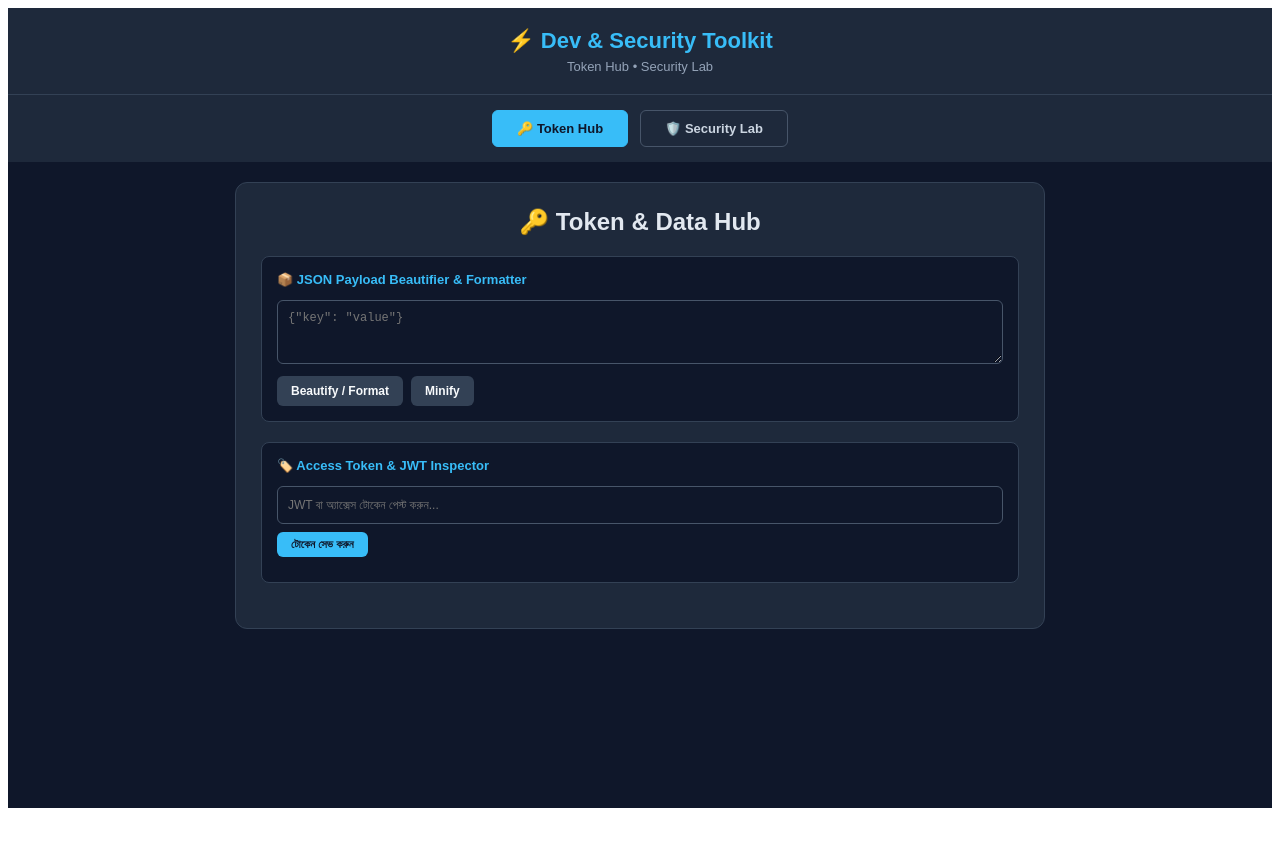
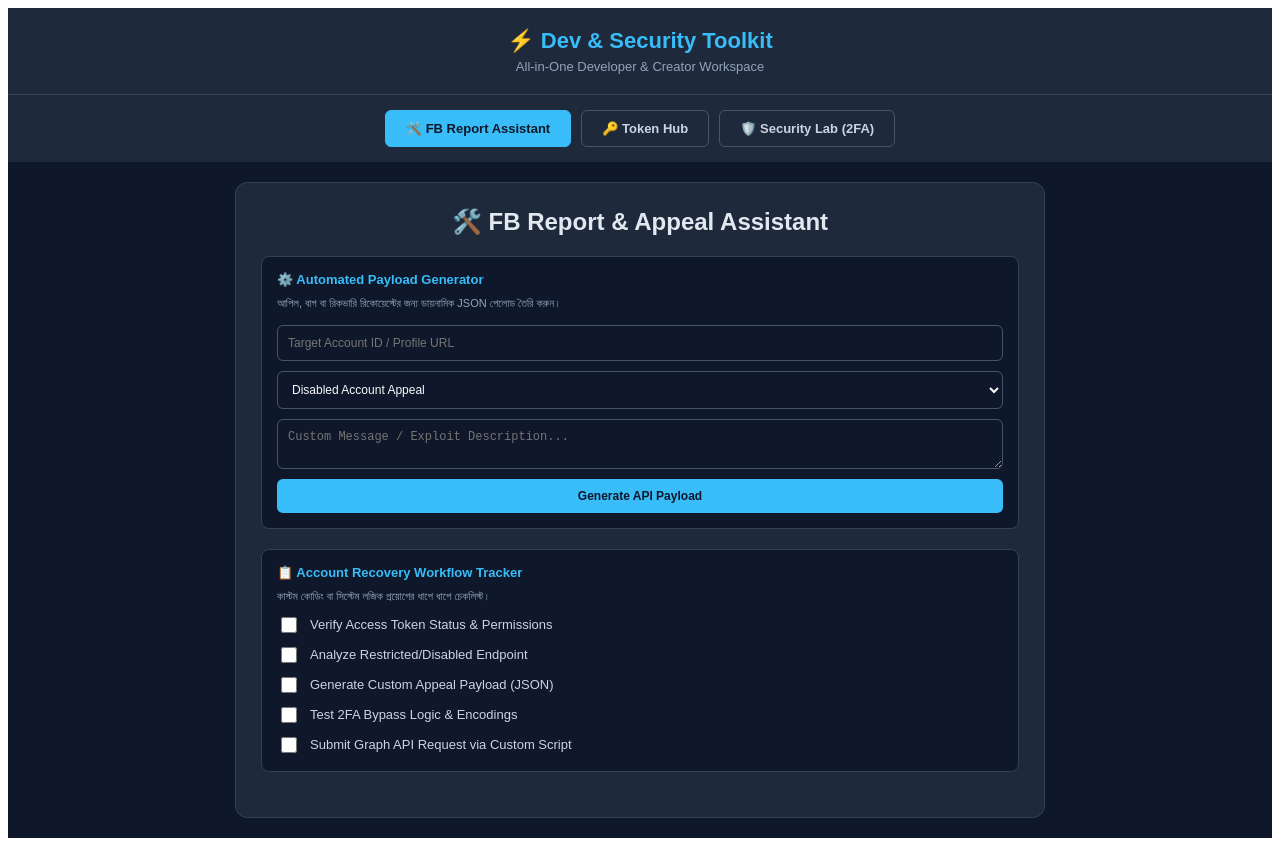
Before and after one commit to ShaikatHasan38/developer-toolkit, a React (Create React App) app: page / in a window 1280 px wide. Before the commit the page ends 816 px from the top, so only its background shows below. Built offline with nearby package versions, Linux system fonts and the light colour scheme.

Commit message:
Update App.tsx

```diff
--- a/src/App.tsx
+++ b/src/App.tsx
@@ -1,24 +1,26 @@
 import React, { useState, useEffect } from "react";
 
 export default function App() {
-  const [tab, setTab] = useState("token");
+  const [tab, setTab] = useState("report");
 
   return (
     <div style={{ fontFamily: "sans-serif", background: "#0f172a", color: "#f8fafc", minHeight: "100vh", display: "flex", flexDirection: "column" }}>
       {/* টপ হেডার */}
       <header style={{ padding: "20px", background: "#1e293b", textAlign: "center", borderBottom: "1px solid #334155" }}>
         <h1 style={{ margin: 0, color: "#38bdf8", fontSize: "22px" }}>⚡ Dev & Security Toolkit</h1>
-        <p style={{ margin: "5px 0 0", fontSize: "13px", color: "#94a3b8" }}>Token Hub • Security Lab</p>
+        <p style={{ margin: "5px 0 0", fontSize: "13px", color: "#94a3b8" }}>All-in-One Developer & Creator Workspace</p>
       </header>
 
       {/* নেভিগেশন মেনু */}
-      <nav style={{ display: "flex", justifyContent: "center", gap: "12px", padding: "15px", background: "#1e293b" }}>
+      <nav style={{ display: "flex", justifyContent: "center", gap: "10px", padding: "15px", background: "#1e293b", flexWrap: "wrap" }}>
+        <button onClick={() => setTab("report")} style={tabStyle(tab === "report")}>🛠️ FB Report Assistant</button>
         <button onClick={() => setTab("token")} style={tabStyle(tab === "token")}>🔑 Token Hub</button>
-        <button onClick={() => setTab("security")} style={tabStyle(tab === "security")}>🛡️ Security Lab</button>
+        <button onClick={() => setTab("security")} style={tabStyle(tab === "security")}>🛡️ Security Lab (2FA)</button>
       </nav>
 
       {/* মূল কন্টেন্ট এরিয়া */}
       <main style={{ padding: "20px", flex: 1, maxWidth: "850px", margin: "0 auto", width: "100%", boxSizing: "border-box" }}>
+        {tab === "report" && <ReportAssistant />}
         {tab === "token" && <TokenHub />}
         {tab === "security" && <SecurityLab />}
       </main>
@@ -27,7 +29,7 @@ export default function App() {
 }
 
 const tabStyle = (active: boolean) => ({
-  padding: "10px 24px",
+  padding: "10px 20px",
   background: active ? "#38bdf8" : "transparent",
   color: active ? "#0f172a" : "#cbd5e1",
   border: active ? "1px solid #38bdf8" : "1px solid #475569",
@@ -37,7 +39,88 @@ const tabStyle = (active: boolean) => ({
   cursor: "pointer",
 });
 
-// --- ১. টোকেন ও ডেটা হাব কম্পোনেন্ট ---
+// --- ১. ফেসবুক রিপোর্ট অ্যাসিস্ট্যান্ট (Payload & Workflow) ---
+function ReportAssistant() {
+  const [targetId, setTargetId] = useState("");
+  const [reportType, setReportType] = useState("disabled_appeal");
+  const [description, setDescription] = useState("");
+  const [generatedPayload, setGeneratedPayload] = useState("");
+
+  const [tasks, setTasks] = useState([
+    { id: 1, text: "Verify Access Token Status & Permissions", done: false },
+    { id: 2, text: "Analyze Restricted/Disabled Endpoint", done: false },
+    { id: 3, text: "Generate Custom Appeal Payload (JSON)", done: false },
+    { id: 4, text: "Test 2FA Bypass Logic & Encodings", done: false },
+    { id: 5, text: "Submit Graph API Request via Custom Script", done: false }
+  ]);
+
+  const handleGenerate = () => {
+    const payload = {
+      target_account_id: targetId,
+      request_category: reportType,
+      appeal_context: description,
+      timestamp: new Date().toISOString(),
+      client_environment: "developer-toolkit-v1",
+      security_flags: {
+        bypass_2fa_loop: true,
+        force_manual_review: true
+      }
+    };
+    setGeneratedPayload(JSON.stringify(payload, null, 2));
+  };
+
+  const toggleTask = (id: number) => {
+    setTasks(tasks.map(t => t.id === id ? { ...t, done: !t.done } : t));
+  };
+
+  return (
+    <div style={card}>
+      <h2 style={{ marginTop: 0, color: "#e2e8f0", textAlign: "center" }}>🛠️ FB Report & Appeal Assistant</h2>
+
+      {/* Auto Payload Generator */}
+      <div style={innerBox}>
+        <h3 style={subTitle}>⚙️ Automated Payload Generator</h3>
+        <p style={{ fontSize: "11px", color: "#94a3b8", marginTop: 0 }}>আপিল, বাগ বা রিকভারি রিকোয়েস্টের জন্য ডায়নামিক JSON পেলোড তৈরি করুন।</p>
+
+        <div style={{ display: "flex", flexDirection: "column", gap: "10px", marginTop: "15px" }}>
+          <input type="text" value={targetId} onChange={(e) => setTargetId(e.target.value)} placeholder="Target Account ID / Profile URL" style={inputStyle} />
+          <select value={reportType} onChange={(e) => setReportType(e.target.value)} style={inputStyle}>
+            <option value="disabled_appeal">Disabled Account Appeal</option>
+            <option value="locked_profile_recovery">Locked Profile Recovery</option>
+            <option value="2fa_loop_bypass">2FA Loop Bypass Request</option>
+            <option value="impersonation_report">Impersonation Takedown</option>
+          </select>
+          <textarea rows={2} value={description} onChange={(e) => setDescription(e.target.value)} placeholder="Custom Message / Exploit Description..." style={textarea} />
+
+          <button onClick={handleGenerate} style={{ ...btn(true), width: "100%", padding: "10px" }}>Generate API Payload</button>
+        </div>
+
+        {generatedPayload && (
+          <div style={{ marginTop: "15px" }}>
+            <textarea rows={6} readOnly value={generatedPayload} style={{ ...textarea, background: "#1e293b", color: "#22c55e", fontFamily: "monospace" }} />
+          </div>
+        )}
+      </div>
+
+      {/* Recovery Workflow Tracker */}
+      <div style={innerBox}>
+        <h3 style={subTitle}>📋 Account Recovery Workflow Tracker</h3>
+        <p style={{ fontSize: "11px", color: "#94a3b8", marginTop: 0 }}>কাস্টম কোডিং বা সিস্টেম লজিক প্রয়োগের ধাপে ধাপে চেকলিস্ট।</p>
+
+        <div style={{ display: "flex", flexDirection: "column", gap: "8px", marginTop: "10px", textAlign: "left" }}>
+          {tasks.map(task => (
+            <label key={task.id} style={{ display: "flex", alignItems: "center", gap: "10px", color: task.done ? "#64748b" : "#cbd5e1", fontSize: "13px", cursor: "pointer", textDecoration: task.done ? "line-through" : "none" }}>
+              <input type="checkbox" checked={task.done} onChange={() => toggleTask(task.id)} style={{ accentColor: "#38bdf8", width: "16px", height: "16px" }} />
+              {task.text}
+            </label>
+          ))}
+        </div>
+      </div>
+    </div>
+  );
+}
+
+// --- ২. টোকেন হাব (Access Token Manager) ---
 function TokenHub() {
   const [jsonIn, setJsonIn] = useState("");
   const [jsonOut, setJsonOut] = useState("");
@@ -74,7 +157,7 @@ function TokenHub() {
     try {
       const parts = t.split(".");
       if (parts.length !== 3) {
-        setTokenData({ error: "এটি স্ট্যান্ডার্ড JWT টোকেন নয় (৩টি অংশ প্রয়োজন)। সাধারণ অ্যাক্সেস টোকেন হতে পারে।" });
+        setTokenData({ error: "এটি স্ট্যান্ডার্ড JWT নয়। এটি ফেসবুক সেশন বা গ্রাফ এপিআই অ্যাক্সেস টোকেন হতে পারে।" });
         return;
       }
       const payload = JSON.parse(decodeURIComponent(escape(atob(parts[1]))));
@@ -94,24 +177,12 @@ function TokenHub() {
 
   return (
     <div style={card}>
-      <h2 style={{ marginTop: 0, color: "#e2e8f0", textAlign: "center" }}>🔑 Token & Data Hub</h2>
-
-      {/* JSON Beautifier */}
-      <div style={innerBox}>
-        <h3 style={subTitle}>📦 JSON Payload Beautifier & Formatter</h3>
-        <textarea rows={3} value={jsonIn} onChange={(e) => setJsonIn(e.target.value)} placeholder='{"key": "value"}' style={textarea} />
-        <div style={{ display: "flex", gap: "8px", marginTop: "8px" }}>
-          <button onClick={() => formatJson(true)} style={btn(false)}>Beautify / Format</button>
-          <button onClick={() => formatJson(false)} style={btn(false)}>Minify</button>
-        </div>
-        {jsonErr && <div style={{ color: "#ef4444", fontSize: "11px", marginTop: "5px" }}>{jsonErr}</div>}
-        {jsonOut && <textarea rows={3} readOnly value={jsonOut} style={{ ...textarea, marginTop: "8px", background: "#1e293b", color: "#38bdf8" }} />}
-      </div>
+      <h2 style={{ marginTop: 0, color: "#e2e8f0", textAlign: "center" }}>🔑 Access Token & Data Hub</h2>
 
       {/* JWT & Access Token Inspector */}
       <div style={innerBox}>
-        <h3 style={subTitle}>🏷️ Access Token & JWT Inspector</h3>
-        <input type="text" value={token} onChange={(e) => decodeJwt(e.target.value)} placeholder="JWT বা অ্যাক্সেস টোকেন পেস্ট করুন..." style={{ ...textarea, height: "38px", marginBottom: "8px" }} />
+        <h3 style={subTitle}>🏷️ Token Validator & Manager</h3>
+        <input type="text" value={token} onChange={(e) => decodeJwt(e.target.value)} placeholder="অ্যাক্সেস টোকেন বা সেশন কি পেস্ট করুন..." style={{ ...inputStyle, marginBottom: "8px" }} />
         <button onClick={saveToken} style={{ ...btn(true), padding: "6px 14px", fontSize: "11px", marginBottom: "10px" }}>টোকেন সেভ করুন</button>
 
         {tokenData && (
@@ -134,11 +205,23 @@ function TokenHub() {
           </div>
         )}
       </div>
+
+      {/* JSON Formatter */}
+      <div style={innerBox}>
+        <h3 style={subTitle}>📦 API Payload Formatter</h3>
+        <textarea rows={3} value={jsonIn} onChange={(e) => setJsonIn(e.target.value)} placeholder='{"data": "raw_response"}' style={textarea} />
+        <div style={{ display: "flex", gap: "8px", marginTop: "8px" }}>
+          <button onClick={() => formatJson(true)} style={btn(false)}>Format</button>
+          <button onClick={() => formatJson(false)} style={btn(false)}>Minify</button>
+        </div>
+        {jsonErr && <div style={{ color: "#ef4444", fontSize: "11px", marginTop: "5px" }}>{jsonErr}</div>}
+        {jsonOut && <textarea rows={3} readOnly value={jsonOut} style={{ ...textarea, marginTop: "8px", background: "#1e293b", color: "#38bdf8" }} />}
+      </div>
     </div>
   );
 }
 
-// --- ২. সিকিউরিটি ল্যাব কম্পোনেন্ট ---
+// --- ৩. সিকিউরিটি ল্যাব (2FA Testing & Encoders) ---
 function SecurityLab() {
   const [inputVal, setInputVal] = useState("");
   const [outputVal, setOutputVal] = useState("");
@@ -158,24 +241,23 @@ function SecurityLab() {
 
   return (
     <div style={card}>
-      <h2 style={{ marginTop: 0, color: "#e2e8f0", textAlign: "center" }}>🛡️ Security Lab & Encoder</h2>
-      <p style={{ color: "#94a3b8", fontSize: "12px", textAlign: "center", marginBottom: "15px" }}>দ্রুত Base64 এবং URL এনকোড/ডিকোড করার টুল।</p>
+      <h2 style={{ marginTop: 0, color: "#e2e8f0", textAlign: "center" }}>🛡️ Security Lab & 2FA Tools</h2>
+      <p style={{ color: "#94a3b8", fontSize: "12px", textAlign: "center", marginBottom: "15px" }}>2FA বাইপাস লজিক টেস্টিং এবং পেলোড এনকোড/ডিকোড করার টুল।</p>
 
       <div style={{ marginBottom: "12px" }}>
-        <label style={{ fontSize: "12px", color: "#cbd5e1", display: "block", marginBottom: "5px" }}>ইনপুট ডেটা বা টেক্সট:</label>
-        <textarea rows={3} value={inputVal} onChange={(e) => { setInputVal(e.target.value); handleProcess(mode, e.target.value); }} placeholder="এখানে টেক্সট বা পেলোড লিখুন..." style={textarea} />
+        <textarea rows={4} value={inputVal} onChange={(e) => { setInputVal(e.target.value); handleProcess(mode, e.target.value); }} placeholder="এখানে পেলোড বা 2FA কি (Key) ইনপুট দিন..." style={textarea} />
       </div>
 
       <div style={{ display: "flex", gap: "8px", flexWrap: "wrap", marginBottom: "15px" }}>
-        <button onClick={() => handleProcess("b64_enc", inputVal)} style={actionBtn(mode === "b64_enc")}>Base64 Encode</button>
-        <button onClick={() => handleProcess("b64_dec", inputVal)} style={actionBtn(mode === "b64_dec")}>Base64 Decode</button>
+        <button onClick={() => handleProcess("b64_enc", inputVal)} style={actionBtn(mode === "b64_enc")}>B64 Encode</button>
+        <button onClick={() => handleProcess("b64_dec", inputVal)} style={actionBtn(mode === "b64_dec")}>B64 Decode</button>
         <button onClick={() => handleProcess("url_enc", inputVal)} style={actionBtn(mode === "url_enc")}>URL Encode</button>
         <button onClick={() => handleProcess("url_dec", inputVal)} style={actionBtn(mode === "url_dec")}>URL Decode</button>
       </div>
 
       <div>
-        <label style={{ fontSize: "12px", color: "#cbd5e1", display: "block", marginBottom: "5px" }}>আউটপুট রেজাল্ট:</label>
-        <textarea rows={3} readOnly value={outputVal} style={{ ...textarea, background: "#0f172a", color: "#38bdf8" }} />
+        <label style={{ fontSize: "12px", color: "#cbd5e1", display: "block", marginBottom: "5px" }}>প্রসেসড রেজাল্ট:</label>
+        <textarea rows={4} readOnly value={outputVal} style={{ ...textarea, background: "#0f172a", color: "#38bdf8" }} />
       </div>
     </div>
   );
@@ -183,7 +265,8 @@ function SecurityLab() {
 
 const card = { background: "#1e293b", padding: "25px", borderRadius: "12px", border: "1px solid #334155" };
 const innerBox = { background: "#0f172a", padding: "15px", borderRadius: "8px", border: "1px solid #334155", marginBottom: "20px" };
-const subTitle = { color: "#38bdf8", fontSize: "13px", marginTop: 0 };
-const textarea = { width: "100%", padding: "10px", borderRadius: "6px", border: "1px solid #475569", background: "#0f172a", color: "#f8fafc", fontSize: "12px", boxSizing: "border-box" as const, outline: "none" };
+const subTitle = { color: "#38bdf8", fontSize: "13px", marginTop: 0, marginBottom: "10px" };
+const textarea = { width: "100%", padding: "10px", borderRadius: "6px", border: "1px solid #475569", background: "#0f172a", color: "#f8fafc", fontSize: "12px", boxSizing: "border-box" as const, outline: "none", resize: "vertical" as const };
+const inputStyle = { width: "100%", padding: "10px", borderRadius: "6px", border: "1px solid #475569", background: "#0f172a", color: "#f8fafc", fontSize: "12px", boxSizing: "border-box" as const, outline: "none" };
 const btn = (primary: boolean) => ({ padding: "8px 14px", background: primary ? "#38bdf8" : "#334155", color: primary ? "#0f172a" : "#f8fafc", border: "none", borderRadius: "6px", fontWeight: "bold" as const, fontSize: "12px", cursor: "pointer" });
 const actionBtn = (active: boolean) => ({ flex: 1, padding: "8px", background: active ? "#38bdf8" : "#334155", color: active ? "#0f172a" : "#f8fafc", border: "none", borderRadius: "6px", fontWeight: "bold" as const, fontSize: "11px", cursor: "pointer" });
```
